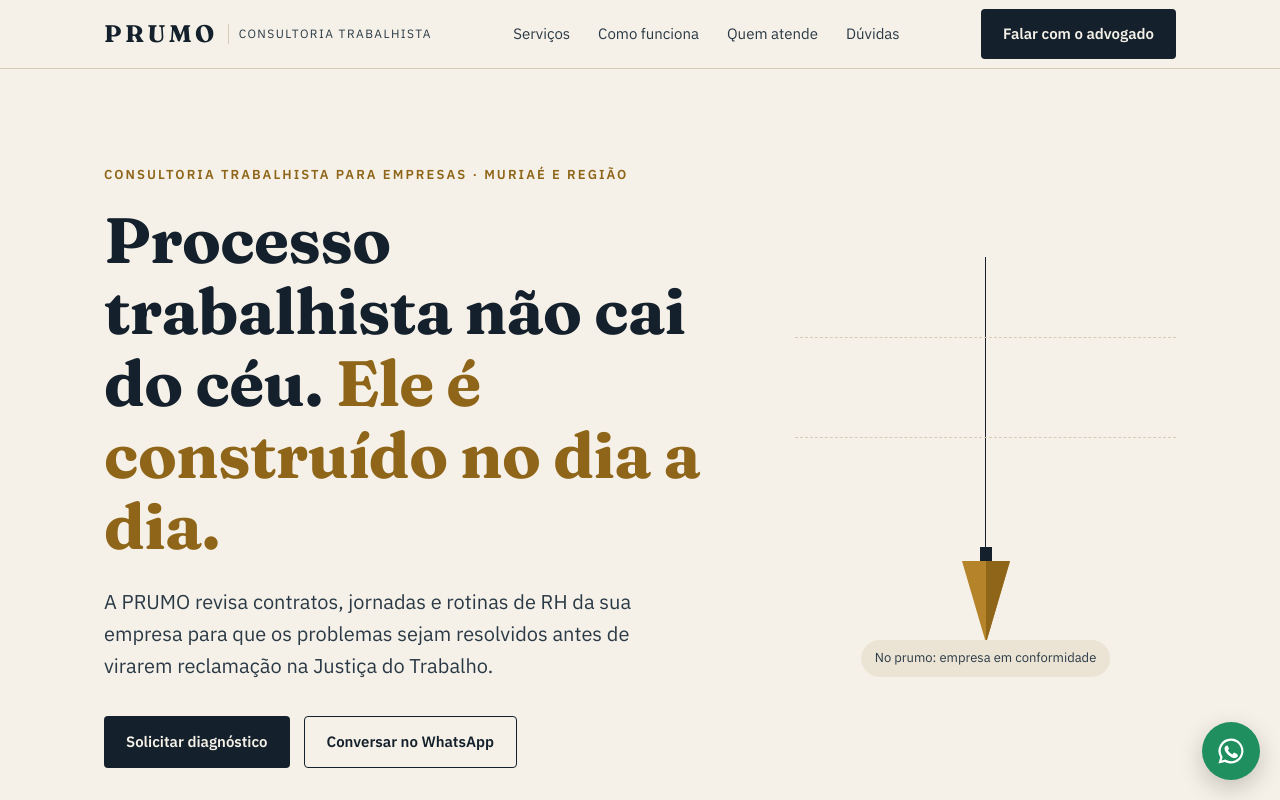
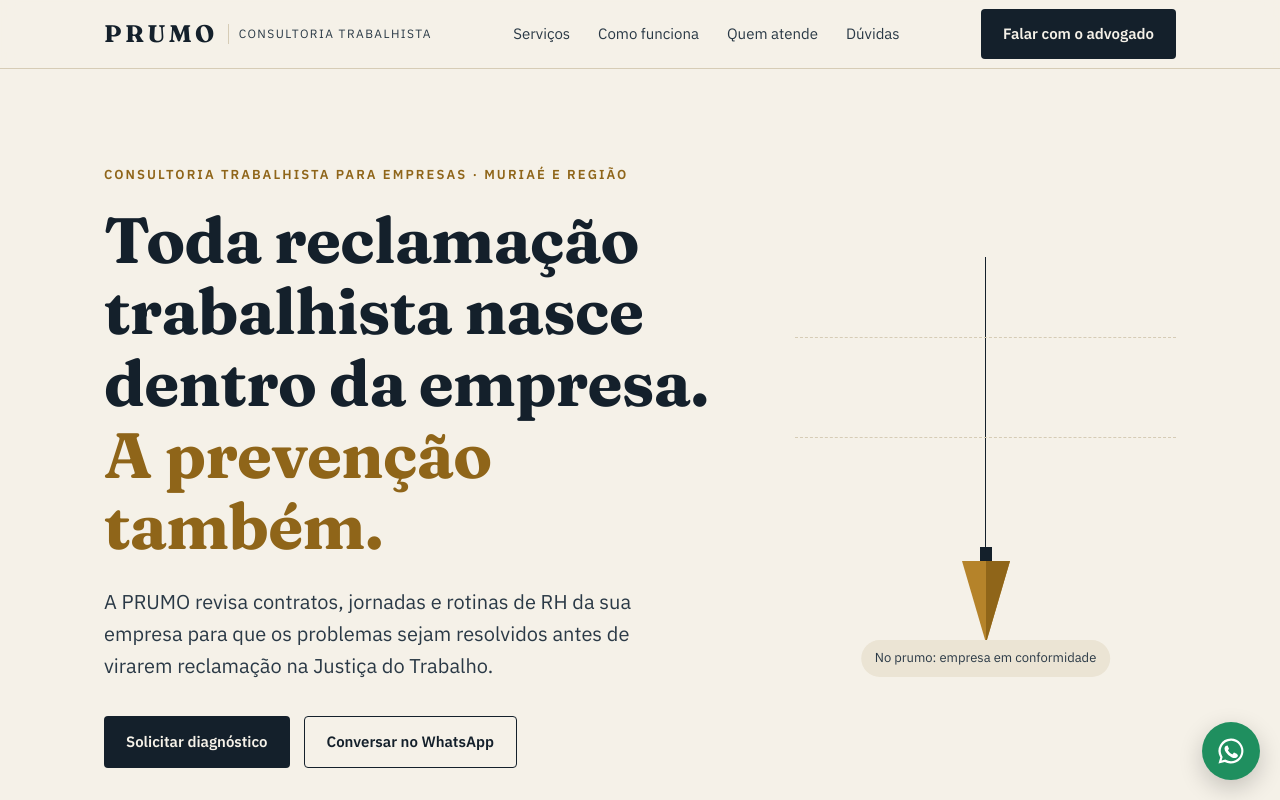
Before and after one commit to matheusbaptistaadv/prumo-site, a plain HTML site: page index.html in a window 1280 px wide. Shown: the top 800 px of the page. Drawn offline with Linux system fonts and the light colour scheme.

Commit message:
Novo título principal do site

```diff
--- a/index.html
+++ b/index.html
@@ -164,7 +164,7 @@
   <div class="wrap">
     <div>
       <p class="eyebrow">Consultoria trabalhista para empresas · Muriaé e região</p>
-      <h1>Processo trabalhista não cai do céu. <em>Ele é construído no dia a dia.</em></h1>
+      <h1>Toda reclamação trabalhista nasce dentro da empresa. <em>A prevenção também.</em></h1>
       <p class="lead">A PRUMO revisa contratos, jornadas e rotinas de RH da sua empresa para que os problemas sejam resolvidos antes de virarem reclamação na Justiça do Trabalho.</p>
       <div class="cta-row">
         <a class="btn" href="#contato" data-conv="cta_hero">Solicitar diagnóstico</a>
```
